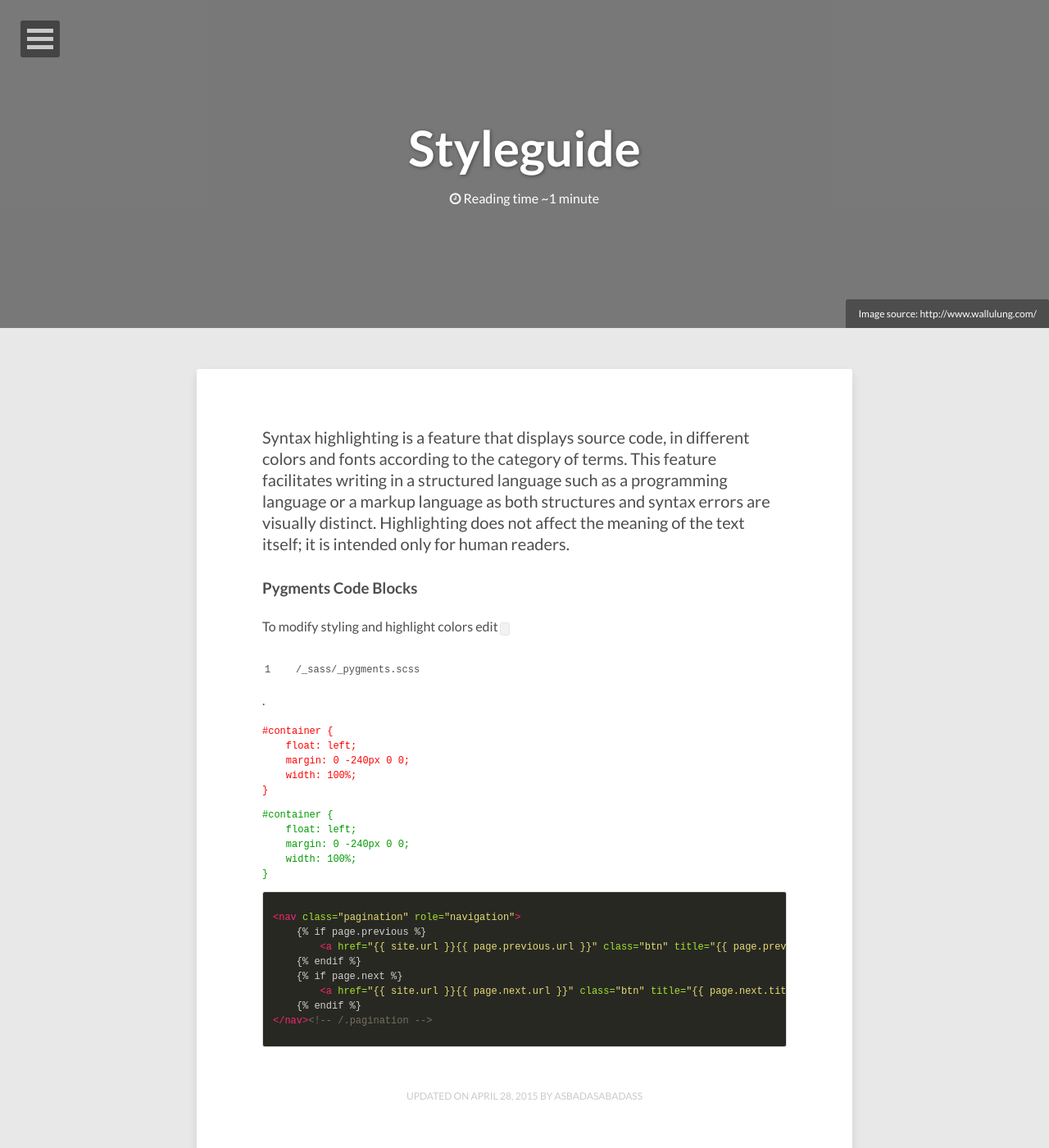
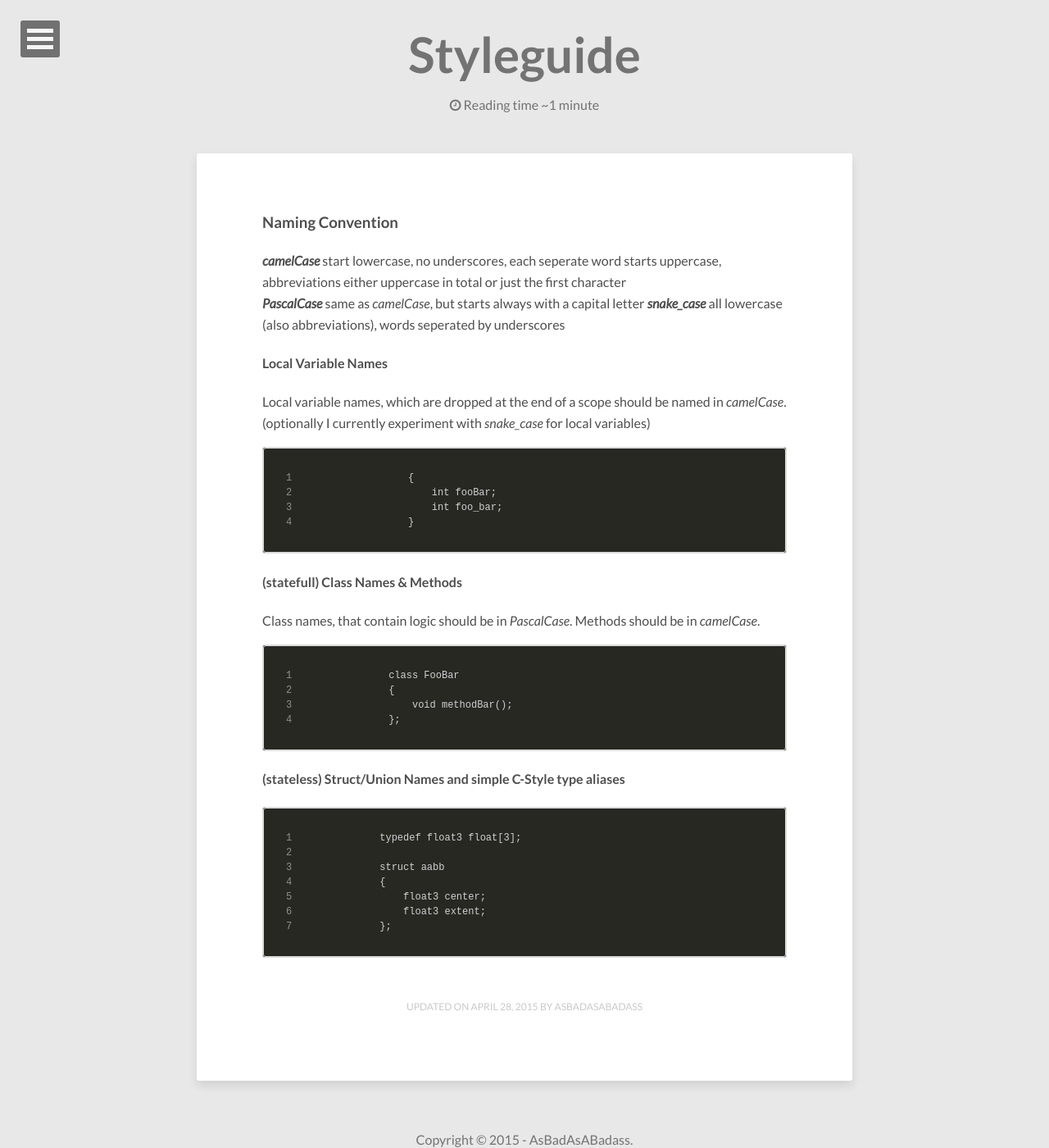
Before and after one commit to AsBadAsABadass/AsBadAsABadass.github.io, a Jekyll site: the page built from styleguide/index.md, in a window 1280 px wide and 1400 px high. Shown: the whole window at 82% size. Built offline with Jekyll 4.4.1, drawn with Linux system fonts in a browser that asks for light colours; nearby versions of some CDN libraries.

Commit message:
Update index.md

```diff
--- a/styleguide/index.md
+++ b/styleguide/index.md
@@ -6,43 +6,47 @@ modified: 2015-4-28
 tags: [programming]
 share: false
 comments: false
-image:
-  feature: http://www.wallulung.com/wp-content/uploads/2015/03/abstract_wallpaper_7970_Cool_Amazing.jpg
-  credit: http://www.wallulung.com/
-  creditlink: http://www.wallulung.com/
 ---
 
-Syntax highlighting is a feature that displays source code, in different colors and fonts according to the category of terms. This feature facilitates writing in a structured language such as a programming language or a markup language as both structures and syntax errors are visually distinct. Highlighting does not affect the meaning of the text itself; it is intended only for human readers.
+### Naming Convention
 
-### Pygments Code Blocks
+***camelCase***
+start lowercase, no underscores, each seperate word starts uppercase, abbreviations either uppercase in total or just the first character
+***PascalCase*** same as _camelCase_, but starts always with a capital letter
+***snake_case*** all lowercase (also abbreviations), words seperated by underscores
 
-To modify styling and highlight colors edit `/_sass/_pygments.scss`.
+#### Local Variable Names
 
-~~~ style_bad
-#container {
-    float: left;
-    margin: 0 -240px 0 0;
-    width: 100%;
+Local variable names, which are dropped at the end of a scope should be named in _camelCase_.
+(optionally I currently experiment with *snake_case* for local variables)
+
+~~~
+{
+    int fooBar;
+    int foo_bar;
 }
 ~~~
 
-~~~ style_good
-#container {
-    float: left;
-    margin: 0 -240px 0 0;
-    width: 100%;
-}
+#### (statefull) Class Names & Methods
+
+Class names, that contain logic should be in *PascalCase*.
+Methods should be in *camelCase*.
+
+~~~
+class FooBar
+{
+    void methodBar();
+};
 ~~~
 
-{% highlight html %}
-{% raw %}
-<nav class="pagination" role="navigation">
-    {% if page.previous %}
-        <a href="{{ site.url }}{{ page.previous.url }}" class="btn" title="{{ page.previous.title }}">Previous article</a>
-    {% endif %}
-    {% if page.next %}
-        <a href="{{ site.url }}{{ page.next.url }}" class="btn" title="{{ page.next.title }}">Next article</a>
-    {% endif %}
-</nav><!-- /.pagination -->
-{% endraw %}
-{% endhighlight %}
+#### (stateless) Struct/Union Names and simple C-Style type aliases
+
+~~~
+typedef float3 float[3];
+
+struct aabb
+{
+    float3 center;
+    float3 extent;
+};
+~~~
```
